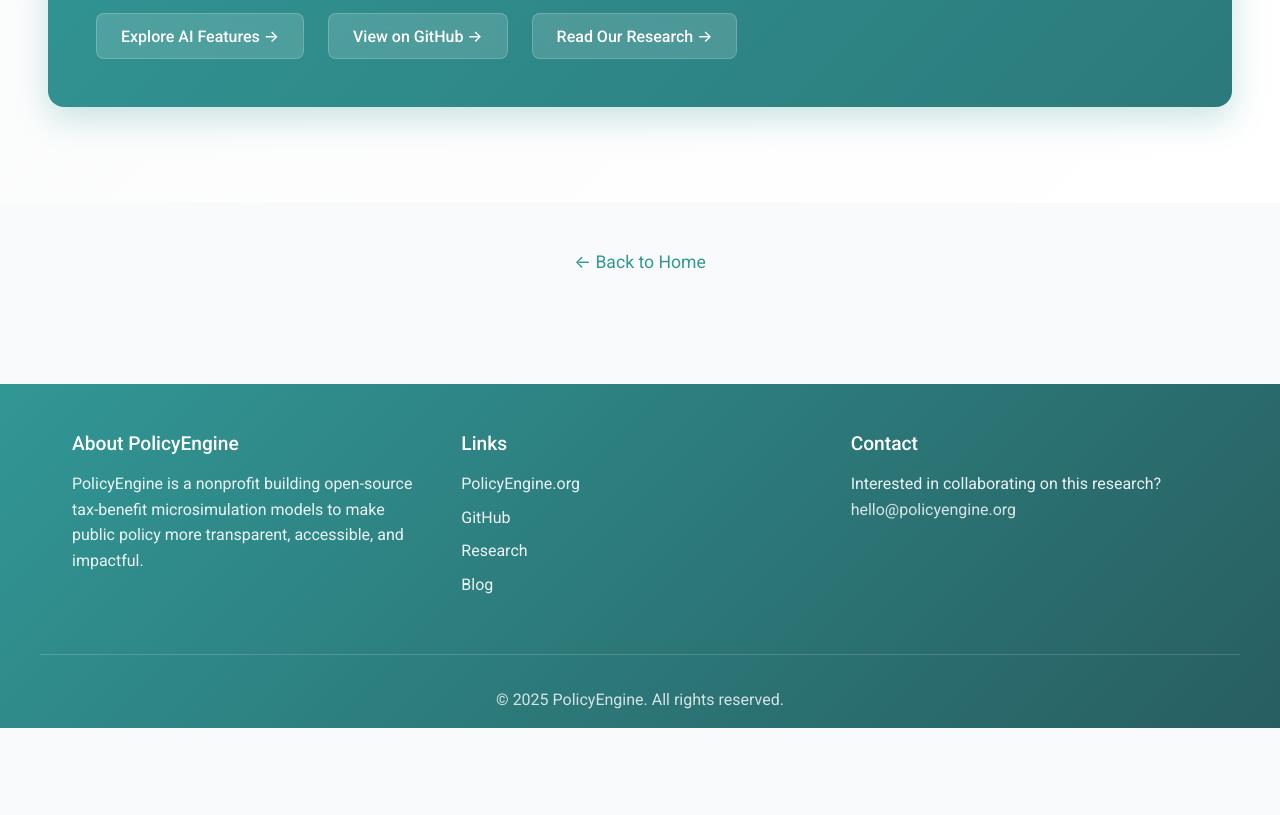
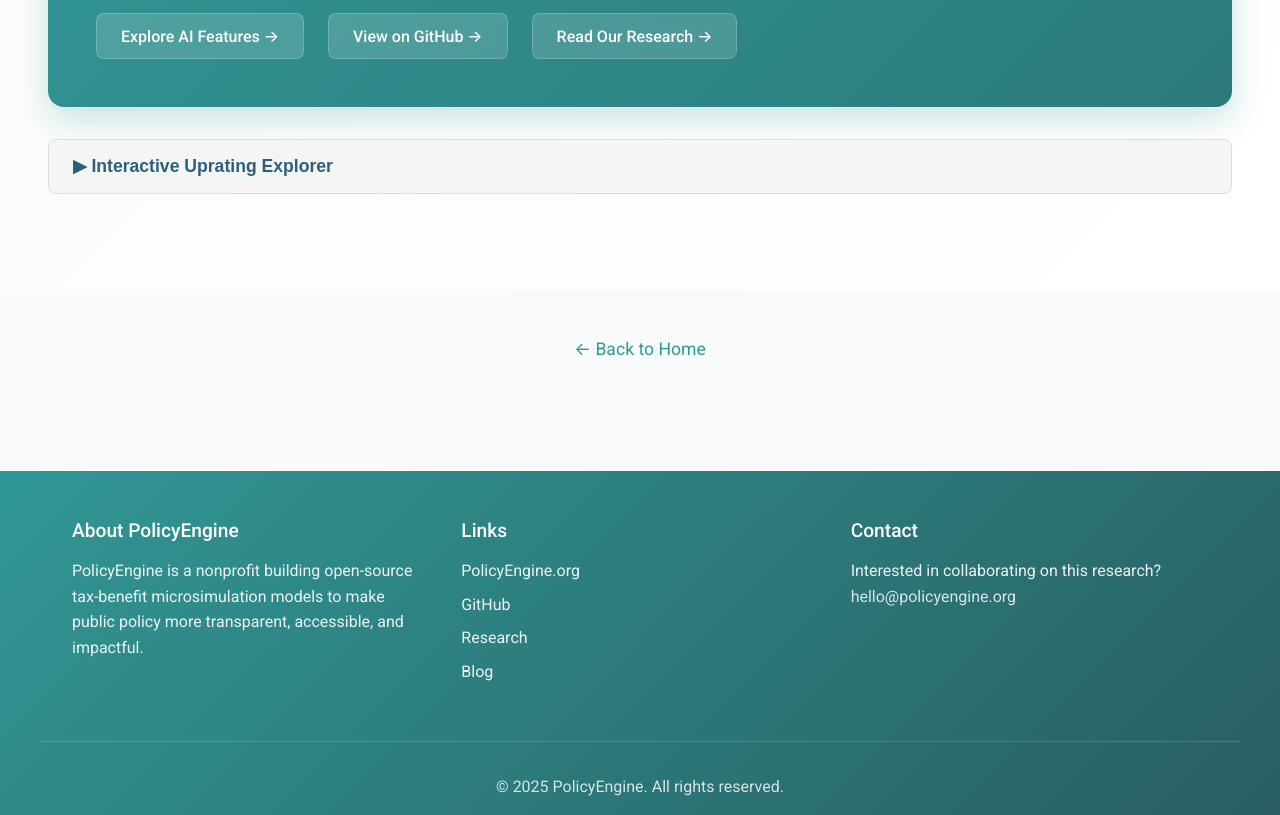
Before and after one commit to PolicyEngine/ai-growth-research, a React (Create React App) app: page /policy-analysis in a window 1280 px wide. Shown: the part 2660-3475 px from the top of the page. Before the commit the page ends 3388 px from the top, so only its background shows below. Built offline with nearby package versions, Linux system fonts and the light colour scheme.

Commit message:
Move uprating viewer to Policy Analysis page as expandable (#11)
- Add UpratingViewer as collapsible section below open-source box
- Remove from Research page
- Add toggle button with arrow indicator
- Clean expandable UI

```diff
--- a/src/components/PolicyEngineCapabilities.css
+++ b/src/components/PolicyEngineCapabilities.css
@@ -113,6 +113,29 @@
   box-shadow: 0 4px 12px rgba(0, 0, 0, 0.2);
 }
 
+.uprating-section {
+  margin-top: 2rem;
+}
+
+.uprating-toggle {
+  width: 100%;
+  padding: 1rem 1.5rem;
+  background: #f5f5f5;
+  border: 1px solid #ddd;
+  border-radius: 8px;
+  font-size: 1.1rem;
+  font-weight: 600;
+  cursor: pointer;
+  transition: all 0.2s;
+  text-align: left;
+  color: #2c5f7c;
+}
+
+.uprating-toggle:hover {
+  background: #e8f0f5;
+  border-color: #2c5f7c;
+}
+
 @media (max-width: 768px) {
   .capabilities-section {
     padding: 3rem 1.25rem;
--- a/src/components/PolicyEngineCapabilities.js
+++ b/src/components/PolicyEngineCapabilities.js
@@ -1,7 +1,10 @@
-import React from "react";
+import React, { useState } from "react";
+import UpratingViewer from "./UpratingViewer";
 import "./PolicyEngineCapabilities.css";
 
 function PolicyEngineCapabilities() {
+  const [showUprating, setShowUprating] = useState(false);
+
   const capabilities = [
     {
       title: "Open-Source Microsimulation",
@@ -89,6 +92,16 @@
             </div>
           </div>
         </div>
+
+        <div className="uprating-section">
+          <button
+            onClick={() => setShowUprating(!showUprating)}
+            className="uprating-toggle"
+          >
+            {showUprating ? "▼" : "▶"} Interactive Uprating Explorer
+          </button>
+          {showUprating && <UpratingViewer />}
+        </div>
       </div>
     </div>
   );
--- a/src/pages/Research.js
+++ b/src/pages/Research.js
@@ -1,7 +1,6 @@
 import React from "react";
 import Research from "../components/Research";
 import StochasticForecasting from "../components/StochasticForecasting";
-import UpratingViewer from "../components/UpratingViewer";
 import TechnicalRequirements from "../components/TechnicalRequirements";
 
 function ResearchPage() {
@@ -31,7 +30,6 @@
       </div>
       <Research />
       <StochasticForecasting />
-      <UpratingViewer />
       <TechnicalRequirements />
       <div
         className="section"
```
